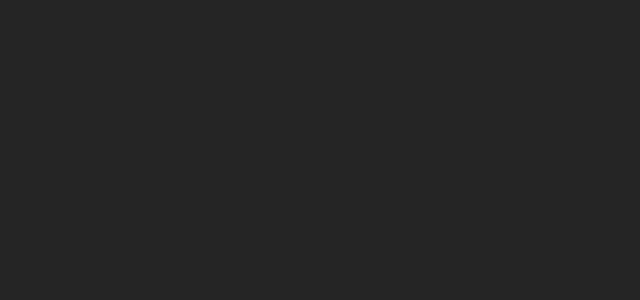
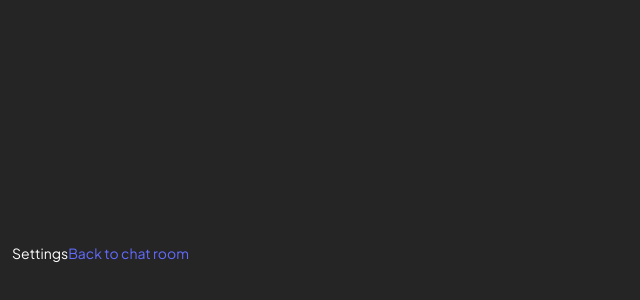
Before and after one commit to KevinTran3011/chat_application, a React (Vite) app: page /1/settings in a window 1280 px wide. Before the commit this address had no page. Shown: the part 146-446 px from the top of the page, without its empty margins (0-640 px from the left). Built offline with nearby package versions, Linux system fonts and the light colour scheme.

Commit message:
added the links to the setting and the log out

```diff
--- a/src/App.jsx
+++ b/src/App.jsx
@@ -24,7 +24,7 @@
               <Route path="/:userId/chats/" element={<ChatRoom />}></Route>
             )}
             <Route
-              path="/chat/:chatId/settings"
+              path="/:userId/settings"
               element={<Settings></Settings>}
             ></Route>
           </Routes>
--- a/src/components/settings/settings.component.jsx
+++ b/src/components/settings/settings.component.jsx
@@ -1,5 +1,12 @@
+import { Link } from "react-router-dom";
+
 const Settings = () => {
-  return <div className="settings_container">Settings</div>;
+  return (
+    <div className="settings_container">
+      Settings
+      <Link to="/:userId/chats/">Back to chat room</Link>
+    </div>
+  );
 };
 
 export default Settings;
--- a/src/components/sideBar/sideBar.component.jsx
+++ b/src/components/sideBar/sideBar.component.jsx
@@ -2,6 +2,7 @@
 import React, { useEffect, useState } from "react";
 import { getDocs, collection } from "firebase/firestore";
 import { db } from "../../firebase";
+import { Link } from "react-router-dom";
 import ChatContacts from "../chatContacts/chatContacts.component";
 import InputComponent from "../Input/input.component";
 import SettingsIcon from "@mui/icons-material/Settings";
@@ -53,14 +54,17 @@
         </ul>
       </div>
       <div className="sideBar_footer">
-        <div className="sideBar_footer--language">
+        {/* <div className="sideBar_footer--language">
           <LanguageIcon className="sideBar_language--icon" />
           <div className="footer_text">Language</div>
-        </div>
-        <div className="sideBar_footer--settings">
-          <SettingsIcon className="sideBar_settings--icon" />
-          <div className="settings_text">Settings</div>
-        </div>
+        </div> */}
+
+        <Link to="/:userId/settings">
+          <div className="sideBar_footer--settings">
+            <SettingsIcon className="sideBar_settings--icon" />
+            <div className="settings_text">Settings</div>
+          </div>
+        </Link>
         <div className="signOut_button">
           <LogoutIcon className="signOut_icon" />
           <div className="signOut_text">Sign Out</div>
```
